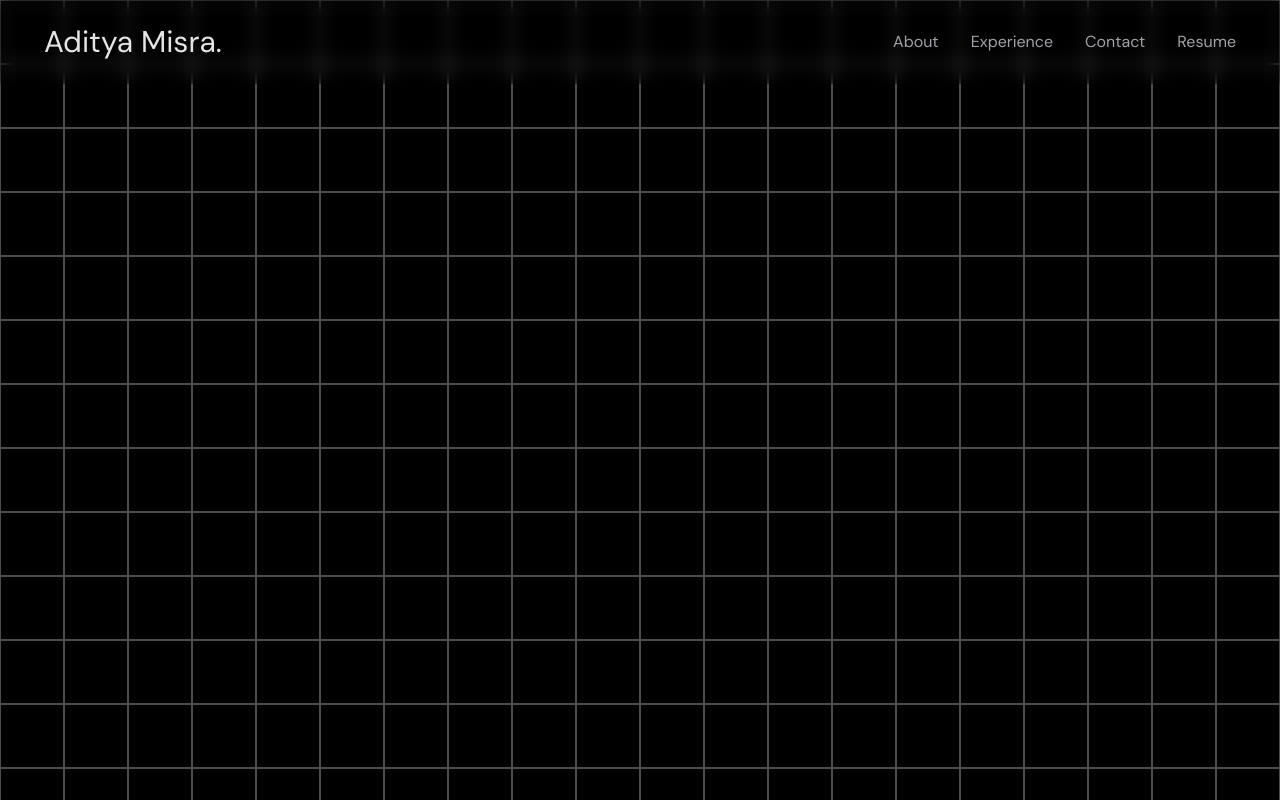
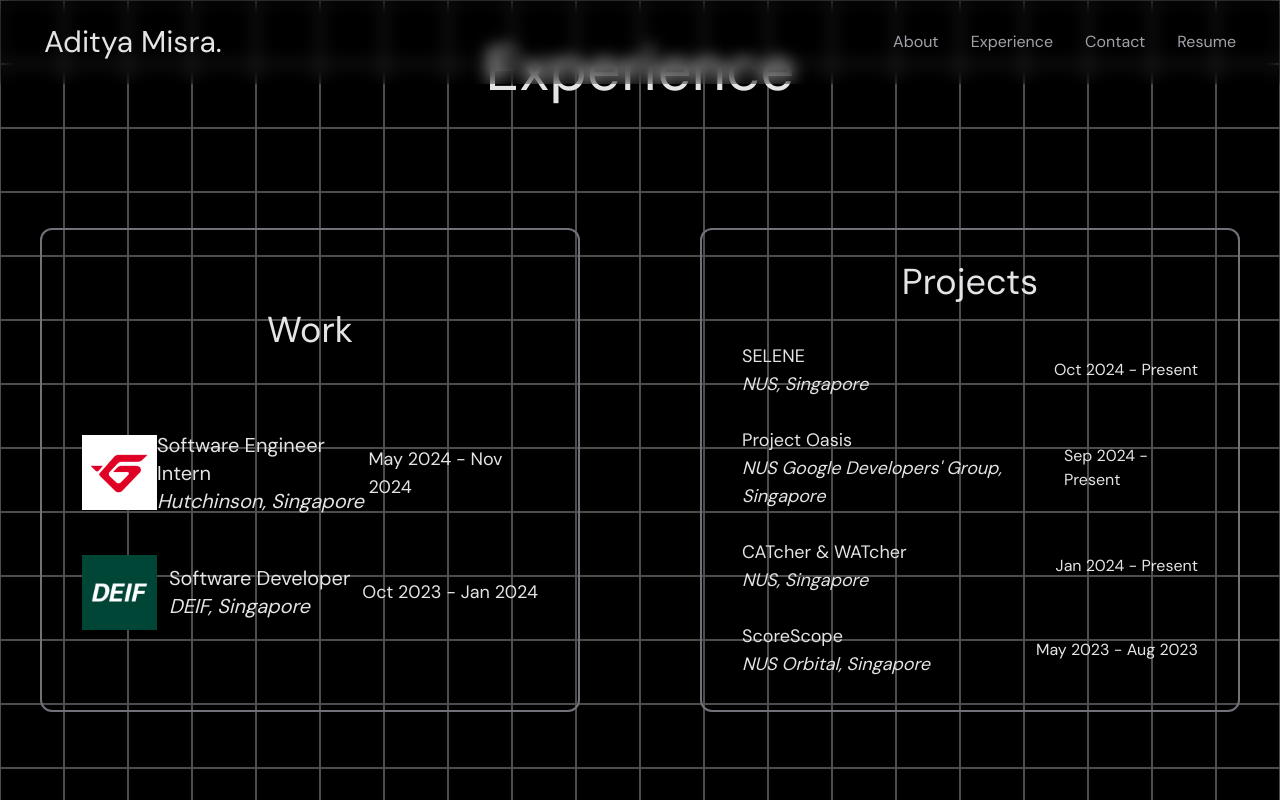
Before and after one commit to MadLamprey/portfolio-website, a Next.js app: page /experience in a window 1280 px wide. Built offline with nearby package versions, Linux system fonts and the light colour scheme.

Commit message:
Update experience page

```diff
--- a/src/app/experience/page.tsx
+++ b/src/app/experience/page.tsx
@@ -1,9 +1,69 @@
 import NavBar from "../components/navbar";
+import Image from "next/image";
 
 export default function Experience() {
     return (
-        <div className="flex flex-col items-center justify-center mx-auto gap-15">
+        <div className="flex flex-col items-center justify-center mx-auto gap-15 h-screen">
             <NavBar />
+            <div className='my-40 flex flex-col items-center justify-center gap-20 w-screen'>
+            <div className="text-zinc-200 text-6xl animate-title text-center">Experience</div>
+            <div className="flex flex-row items-center justify-center gap-10 w-full">
+                <div className="m-10 w-6/12 h-5/6 border-2 rounded-xl border-zinc-500 p-10 z-10 text-zinc-200 flex flex-col gap-10 items-center justify-evenly">
+                    <span className="text-4xl">Work</span>
+                    <div className="flex flex-col items-center gap-10 w-full">
+                        <div className="flex flex-row items-center justify-between w-full">
+                            <Image src="/hutchinson.png" alt="Hutchinson" width={75} height={75} />
+                            <div className="flex flex-col">
+                                <span className="text-xl">Software Engineer Intern</span>
+                                <span className="text-xl italic">Hutchinson, Singapore</span>
+                            </div>
+                            <span className="text-lg">May 2024 - Nov 2024</span>
+                        </div>
+                        <div className="flex flex-row items-center justify-between w-full">
+                            <Image src="/deif.png" alt="DEIF" width={75} height={75} />
+                            <div className="flex flex-col">
+                                <span className="text-xl">Software Developer</span>
+                                <span className="text-xl italic">DEIF, Singapore</span>
+                            </div>
+                            <span className="text-lg">Oct 2023 - Jan 2024</span>
+                        </div>
+                    </div>
+                </div>
+                <div className="m-10 w-6/12 h-5/6 border-2 rounded-xl border-zinc-500 p-10 z-10 text-zinc-200 flex flex-col gap-10 items-center justify-center">
+                    <span className="text-4xl">Projects</span>
+                    <div className="flex flex-col items-center gap-7 w-full">
+                        <div className="flex flex-row items-center justify-between w-full">
+                            <div className="flex flex-col">
+                                <span className="text-lg">SELENE</span>
+                                <span className="text-lg italic">NUS, Singapore</span>
+                            </div>
+                            <span className="text-md">Oct 2024 - Present</span>
+                        </div>
+                        <div className="flex flex-row items-center justify-between w-full">
+                            <div className="flex flex-col">
+                                <span className="text-lg">Project Oasis</span>
+                                <span className="text-lg italic">NUS Google Developers&apos; Group, Singapore</span>
+                            </div>
+                            <span className="text-md">Sep 2024 - Present</span>
+                        </div>
+                        <div className="flex flex-row items-center justify-between w-full">
+                            <div className="flex flex-col">
+                                <span className="text-lg">CATcher & WATcher</span>
+                                <span className="text-lg italic">NUS, Singapore</span>
+                            </div>
+                            <span className="text-md">Jan 2024 - Present</span>
+                        </div>
+                        <div className="flex flex-row items-center justify-between w-full">
+                            <div className="flex flex-col">
+                                <span className="text-lg">ScoreScope</span>
+                                <span className="text-lg italic">NUS Orbital, Singapore</span>
+                            </div>
+                            <span className="text-md">May 2023 - Aug 2023</span>
+                        </div>
+                    </div>
+                </div>
+            </div>
+            </div>
         </div>
     )
 }
```
Also changed, not shown: public/deif.png (added), public/hutchinson.png (added).
